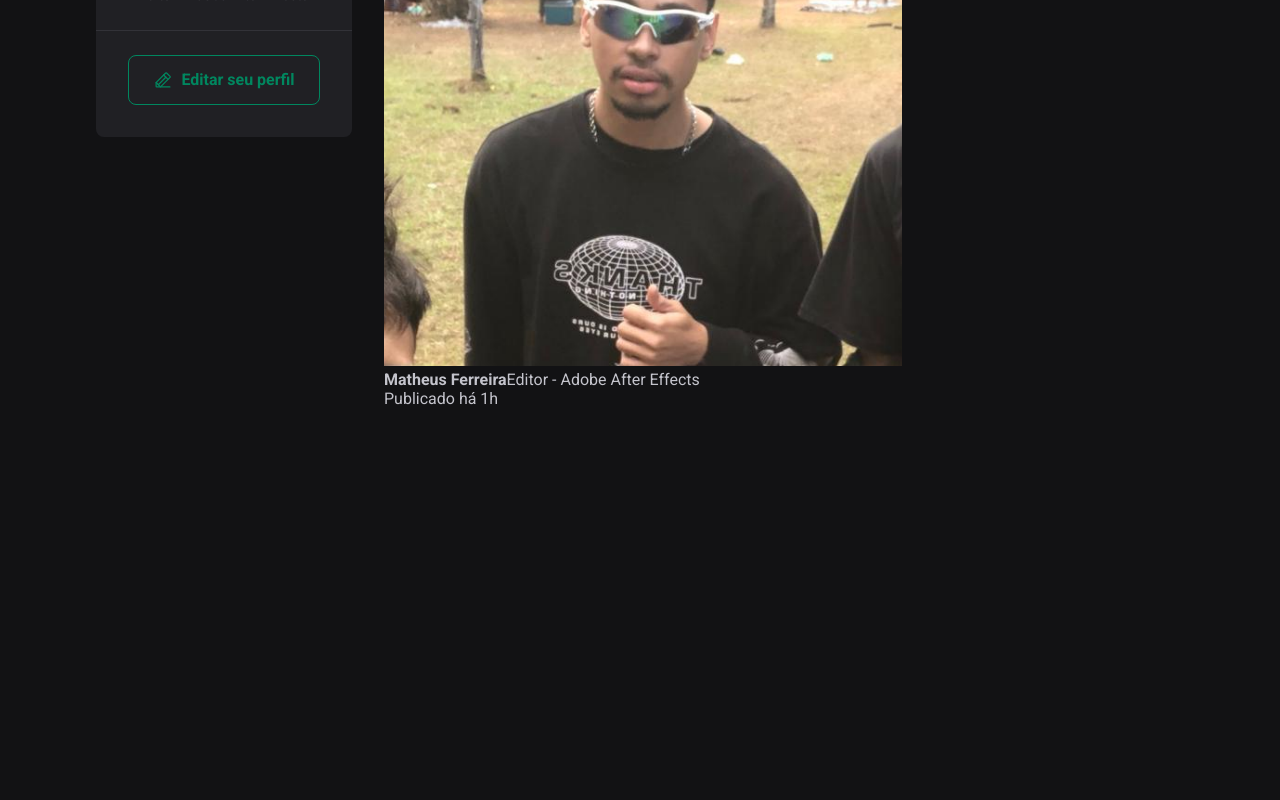
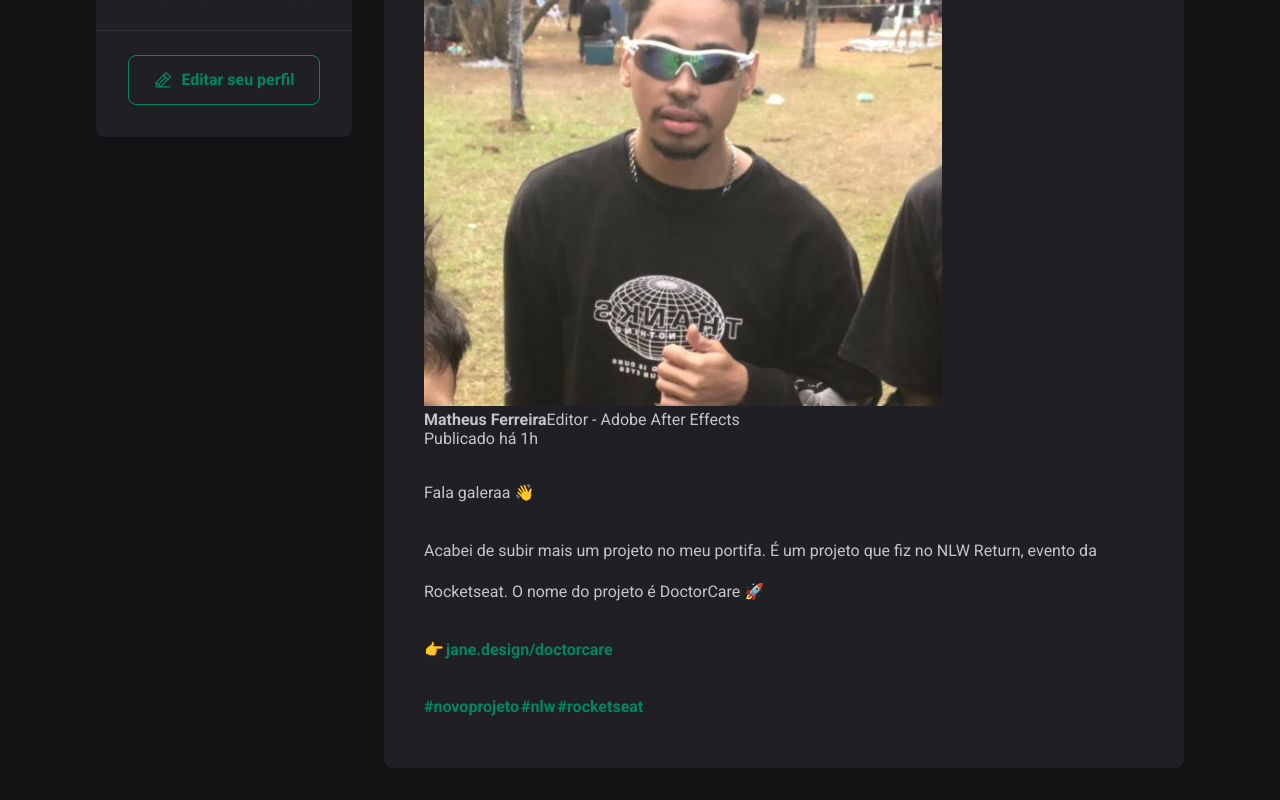
Before and after one commit to Marcosskai/react-front, a React (Vite) app: page / in a window 1280 px wide. Shown: the part 262-1062 px from the top of the page. Before the commit the page ends 800 px from the top, so only its background shows below. Built offline with nearby package versions, Linux system fonts and the light colour scheme.

Commit message:
css post

```diff
--- a/src/components/Post/Post.css
+++ b/src/components/Post/Post.css
@@ -1,3 +1,30 @@
 .post {
+    background: var(--gray-800);
+    border-radius: 8px;
+    padding: 2.5rem;
+}
 
+.post + post .post {
+    margin-top: 2rem;
 }
+
+.content {
+    line-height: 2.6;
+    color: var(--gray-300);
+    margin-top: 1.5rem;
+}
+.content p {
+    margin-top: 1rem;
+    display: flex;
+    gap: 2px;
+}
+
+.content p a {
+    font-weight: bold;
+    color: var(--green-500);
+    text-decoration: none;
+}
+
+.content a:hover {
+    color: var(--green-300);
+}
--- a/src/components/Post/index.jsx
+++ b/src/components/Post/index.jsx
@@ -14,10 +14,20 @@ export function Post() {
                         <span>Editor - Adobe After Effects</span>
                     </div>
                 </div>
-                <time dateTime="2022/05/11 08:13:30">Publicado há 1h</time>
+                <time title="11 de Maio às 08:13h" dateTime="2022/05/11 08:13:30">Publicado há 1h</time>
             </header>
             <div className="content">
-                <p></p>
+                <p>Fala galeraa 👋</p>
+
+                <p>Acabei de subir mais um projeto no meu portifa. É um projeto que fiz no NLW Return, evento da Rocketseat. O nome do projeto é DoctorCare 🚀</p>
+
+                <p>👉 <a href="#">jane.design/doctorcare</a></p>
+
+                <p>
+                    <a href="#">#novoprojeto</a>
+                    <a href="">#nlw </a>
+                   <a href="">#rocketseat</a>
+                </p>
             </div>
         </article>
     )
--- a/src/global.css
+++ b/src/global.css
@@ -8,6 +8,7 @@
     --gray-800: #202024;
     --gray-900: #121214;
 
+    --green-300: #00B37E;
     --green-500: #00875f;
 
 }
```
